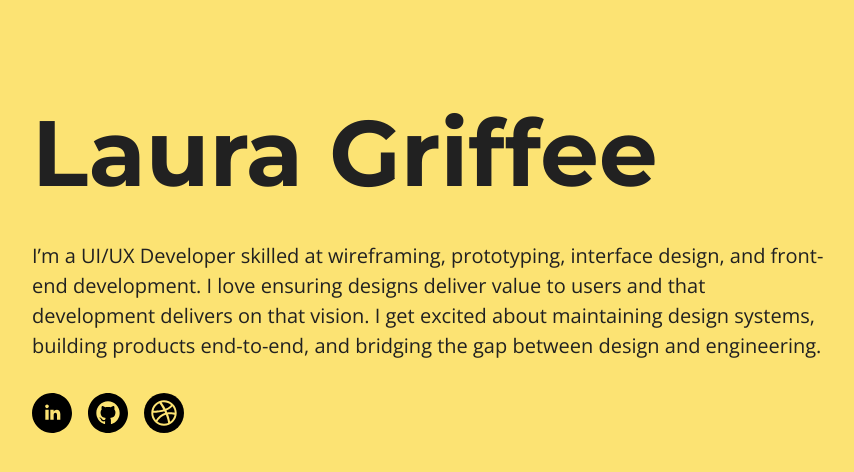
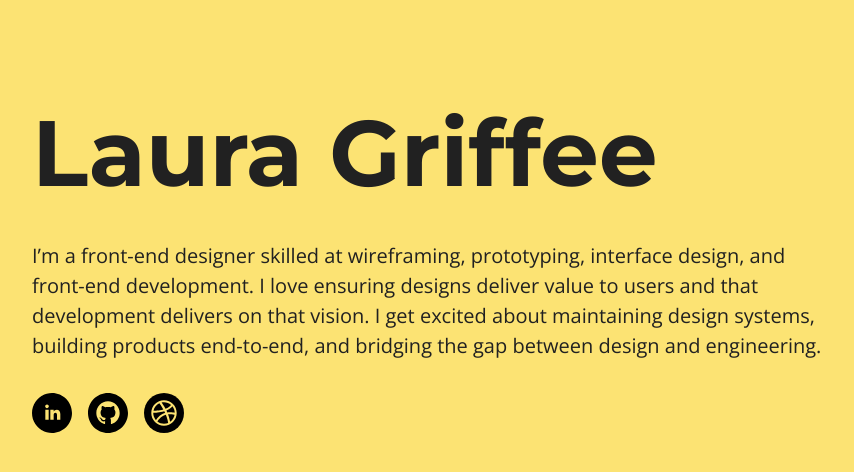
Before and after one commit to lgriffee/lauragriffee.com, a React (Create React App) app: page / in a window 1280 px wide. Shown: the top 472 px of the page, without its empty margins (212-1066 px from the left). Built offline with nearby package versions, Linux system fonts and the light colour scheme.

Commit message:
feat: Update headline

```diff
--- a/src/containers/App.js
+++ b/src/containers/App.js
@@ -12,7 +12,7 @@ function App() {
           </header>
 
           <p className="intro__about">
-            I’m a UI/UX Developer skilled at wireframing, prototyping, interface design, and front-end development. I love ensuring designs deliver value to users and that development delivers on that vision. I get excited about maintaining design systems, building products end-to-end, and bridging the gap between design and engineering.
+            I’m a front-end designer skilled at wireframing, prototyping, interface design, and front-end development. I love ensuring designs deliver value to users and that development delivers on that vision. I get excited about maintaining design systems, building products end-to-end, and bridging the gap between design and engineering.
           </p>
 
           <p className="intro__links">
```
